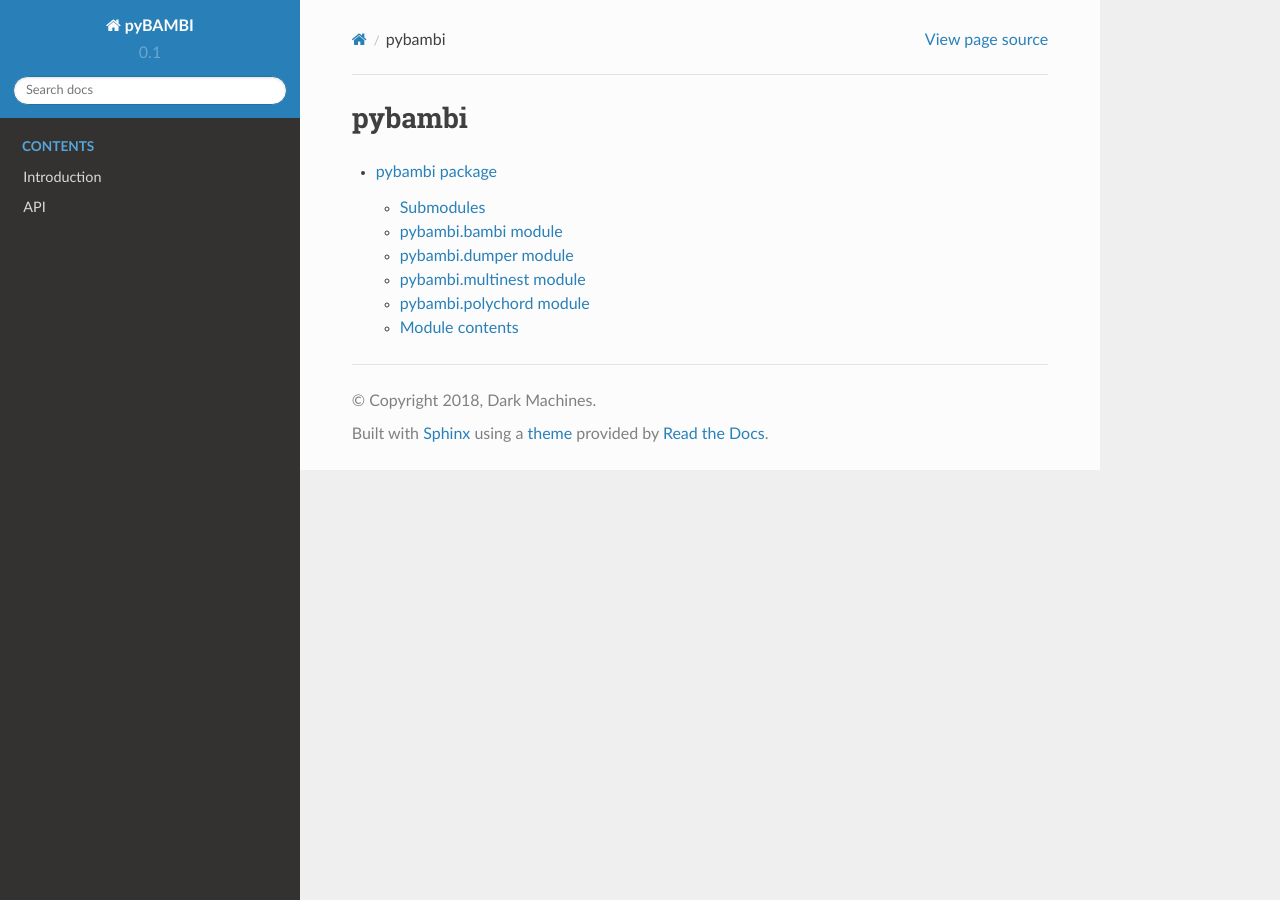
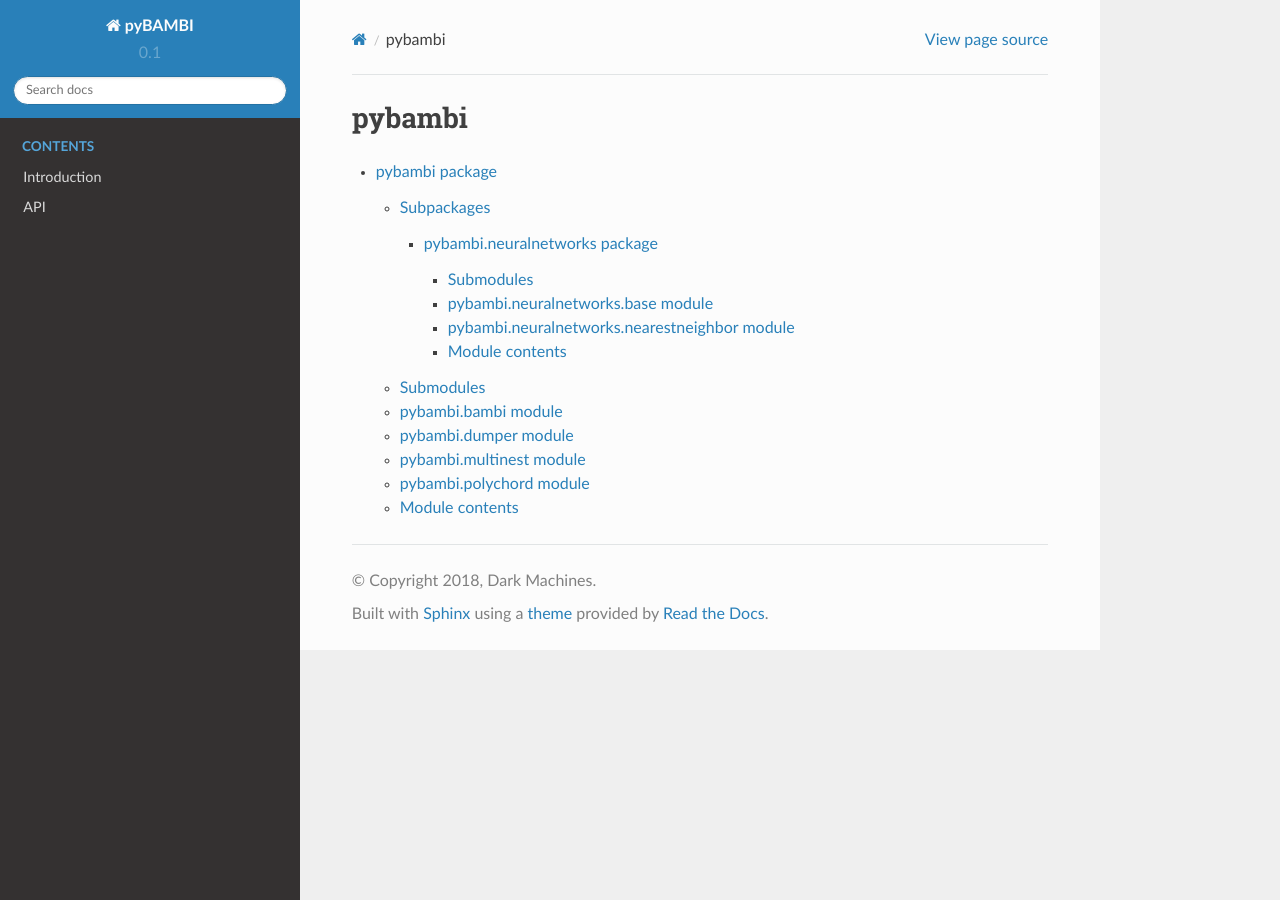
Before and after one commit to DarkMachines/pyBAMBI, a Sphinx documentation site: the page built from docs/source/modules.rst, in a window 1280 px wide. Built offline with Sphinx 7.4.7 and the Read the Docs theme 2.0.0, drawn with Linux system fonts in a browser that asks for light colours.

Commit message:
Updated documentation

```diff
--- /dev/null
+++ b/docs/source/pybambi.neuralnetworks.rst
@@ -0,0 +1,30 @@
+pybambi.neuralnetworks package
+==============================
+
+Submodules
+----------
+
+pybambi.neuralnetworks.base module
+----------------------------------
+
+.. automodule:: pybambi.neuralnetworks.base
+    :members:
+    :undoc-members:
+    :show-inheritance:
+
+pybambi.neuralnetworks.nearestneighbor module
+---------------------------------------------
+
+.. automodule:: pybambi.neuralnetworks.nearestneighbor
+    :members:
+    :undoc-members:
+    :show-inheritance:
+
+
+Module contents
+---------------
+
+.. automodule:: pybambi.neuralnetworks
+    :members:
+    :undoc-members:
+    :show-inheritance:
--- a/docs/source/pybambi.rst
+++ b/docs/source/pybambi.rst
@@ -1,5 +1,12 @@
 pybambi package
 ===============
+
+Subpackages
+-----------
+
+.. toctree::
+
+    pybambi.neuralnetworks
 
 Submodules
 ----------
```
